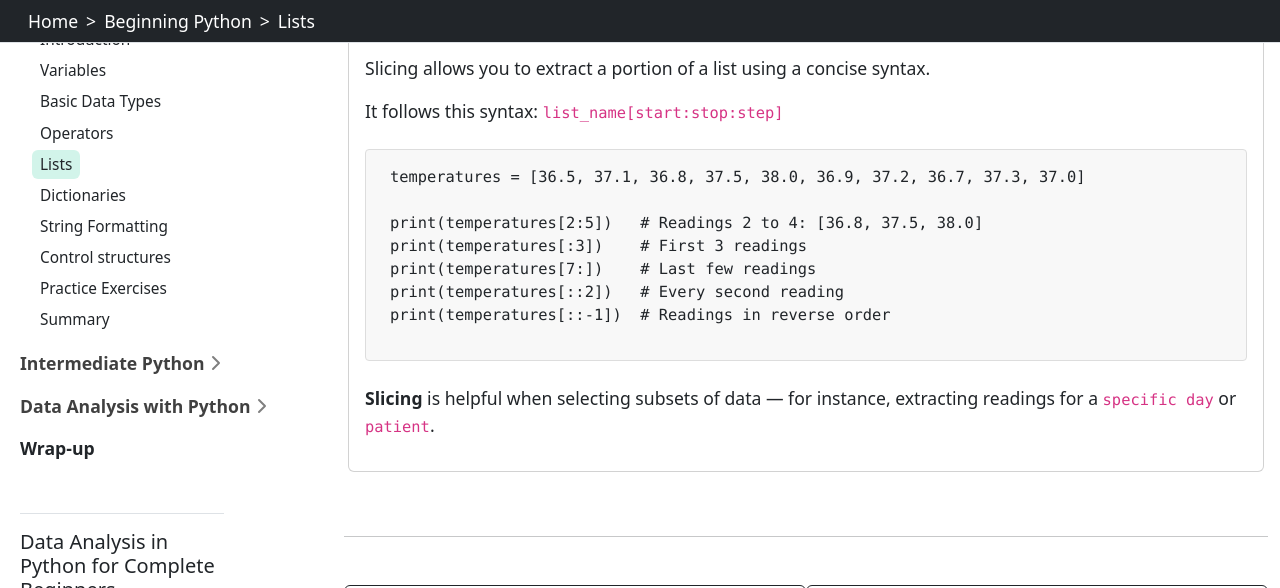
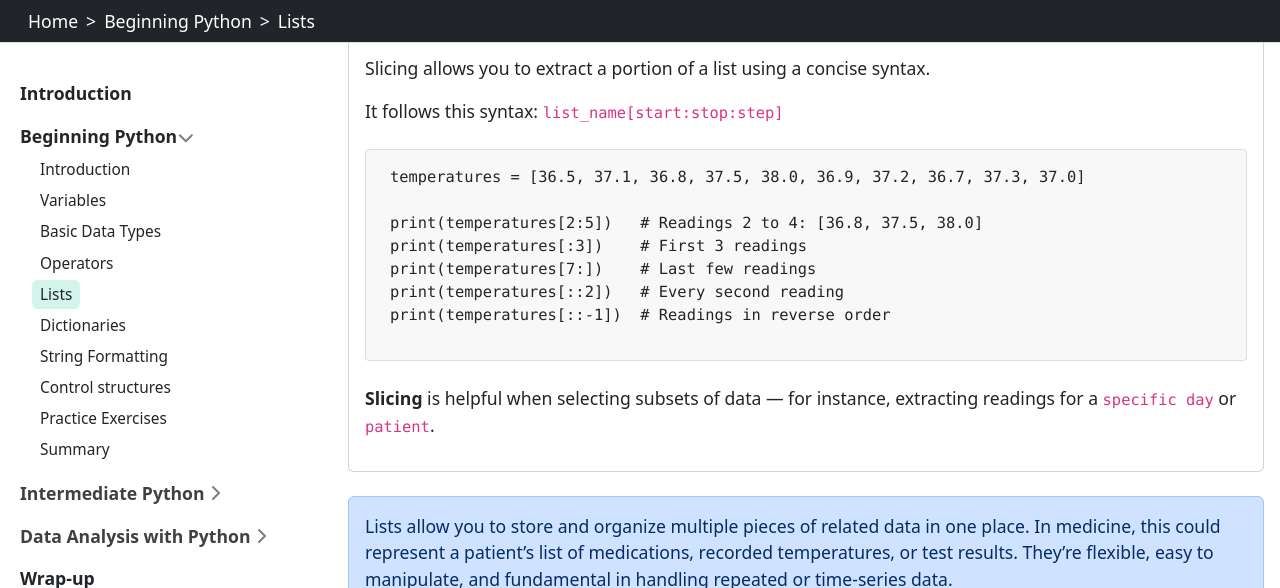
Before and after one commit to jllcalorio/data-analysis-in-python-for-complete-beginners, a Jekyll site: the page built from content/beginning/lists.md, in a window 1280 px wide and 900 px high, scrolled down 2572 px, cut to the strip 0-588 px from the top of the window. Built offline with Jekyll 4.4.1, drawn with Linux system fonts in a browser that asks for light colours.

Commit message:
add key takeaway

````diff
--- a/content/beginning/lists.md
+++ b/content/beginning/lists.md
@@ -106,3 +106,9 @@
 
 **Slicing** is helpful when selecting subsets of data — for instance, extracting readings for a ```specific day``` or ```patient```.
 " %}
+
+
+{% capture text %}
+Lists allow you to store and organize multiple pieces of related data in one place. In medicine, this could represent a patient’s list of medications, recorded temperatures, or test results. They’re flexible, easy to manipulate, and fundamental in handling repeated or time-series data.
+{% endcapture %}
+{% include alert.html text=text color=secondary %}
````
